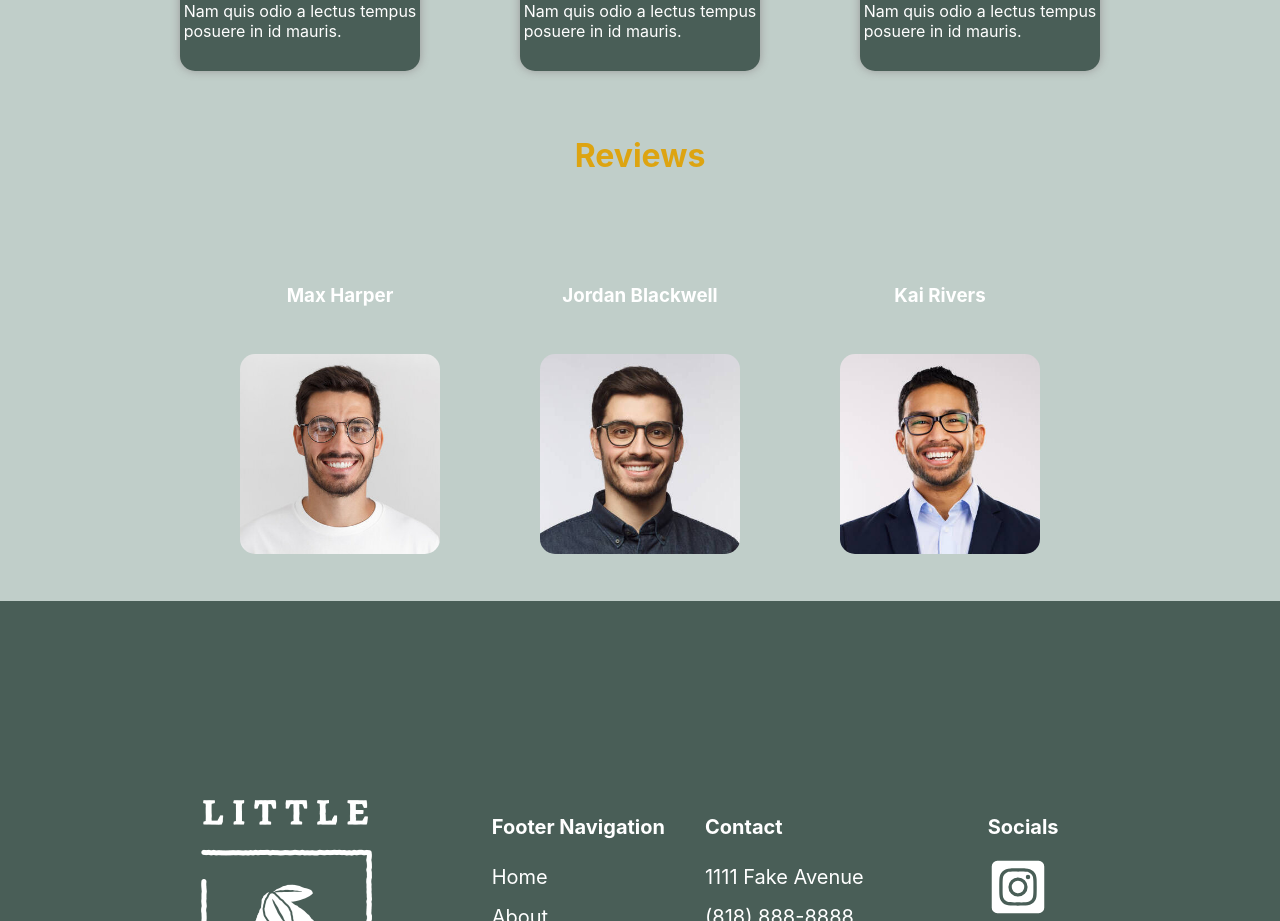
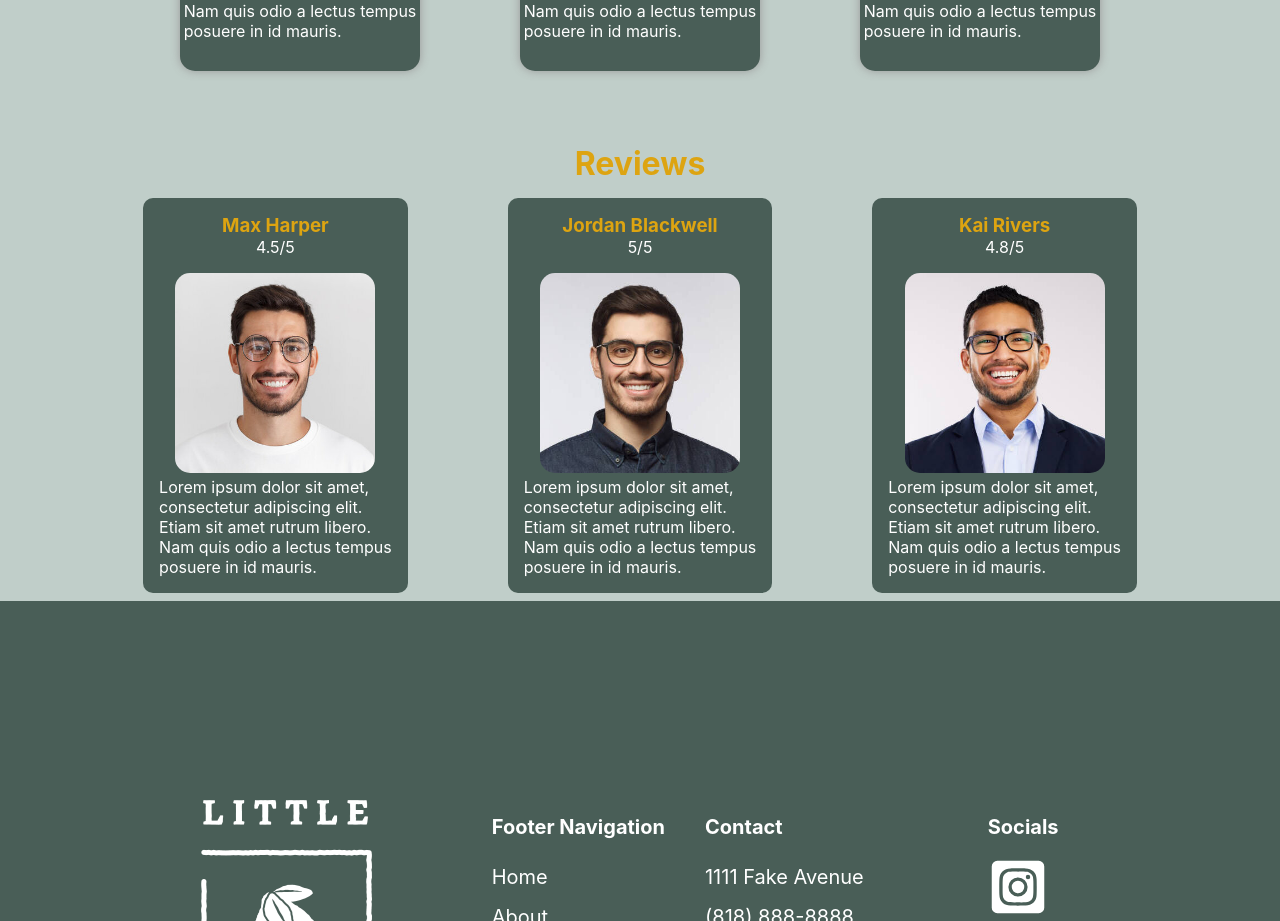
Before and after one commit to Gabriel-Hilyard/coursera-capstone-project, a React (Create React App) app in the folder capstone-project/: page / in a window 1280 px wide. Shown: the part 964-1885 px from the top of the page. Built offline with nearby package versions, Linux system fonts and the light colour scheme.

Commit message:
Added rating, placeholder description and styling to the review section.

```diff
--- a/capstone-project/src/Reviews.css
+++ b/capstone-project/src/Reviews.css
@@ -1,8 +1,11 @@
 .reviewSection {
-    display: grid;
+    display: flex;
+    flex-direction: column;
     justify-content: center;
+    align-items: center;
     width: 100%;
     height: 30em;
+
 }
 
 .reviewTitle {
@@ -13,9 +16,18 @@
 .reviewCards {
     display: flex;
     gap: 100px;
+
 }
 
 .reviewComponent {
-    display: grid;
+    border-radius: 10px;
     justify-items: center;
+    align-content: center;
+    background-color: #495E57;
+    padding: 1em 1em 1em 1em;
 }
+
+.reviewerDesc {
+
+    margin-bottom: 1em;
+}
--- a/capstone-project/src/Reviews.js
+++ b/capstone-project/src/Reviews.js
@@ -11,23 +11,50 @@ const Reviews = () => {
             <h1>Reviews</h1>
          </div>
          <div className="reviewCards">
+
             <div className="reviewComponent">
-                <h3>Max Harper</h3>
+                <div className='reviewerDesc'>
+                <h3 style={{color: '#DDA411'}}>Max Harper</h3>
+                <p>4.5/5</p>
+                </div>
                 <img src={ReviewerOne}
                  alt='Reviewer'
                  style={{height: '200px', borderRadius: '15px'}}/>
+                 <p>Lorem ipsum dolor sit amet,
+                    <br/>consectetur adipiscing elit.
+                    <br/>Etiam sit amet rutrum libero.
+                    <br/> Nam quis odio a lectus tempus
+                    <br/> posuere in id mauris. </p>
             </div>
+
             <div className="reviewComponent">
-                <h3>Jordan Blackwell</h3>
+                <div className='reviewerDesc'>
+                <h3 style={{color: '#DDA411'}}>Jordan Blackwell</h3>
+                <p>5/5</p>
+                </div>
                 <img src={ReviewerTwo}
                  alt='Reviewer'
                  style={{height: '200px', borderRadius: '15px'}}/>
+                 <p>Lorem ipsum dolor sit amet,
+                    <br/>consectetur adipiscing elit.
+                    <br/>Etiam sit amet rutrum libero.
+                    <br/> Nam quis odio a lectus tempus
+                    <br/> posuere in id mauris. </p>
             </div>
+
             <div className="reviewComponent">
-                <h3>Kai Rivers</h3>
+              <div className='reviewerDesc'>
+                <h3 style={{color: '#DDA411'}}>Kai Rivers</h3>
+                <p>4.8/5</p>
+              </div>
                 <img src={ReviewerThree}
                  alt='Reviewer'
                  style={{height: '200px', borderRadius: '15px'}}/>
+                 <p>Lorem ipsum dolor sit amet,
+                    <br/>consectetur adipiscing elit.
+                    <br/>Etiam sit amet rutrum libero.
+                    <br/> Nam quis odio a lectus tempus
+                    <br/> posuere in id mauris. </p>
             </div>
          </div>
         </div>
```
